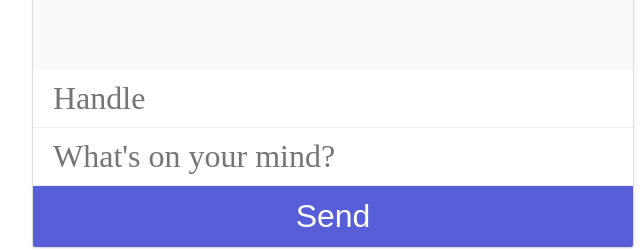
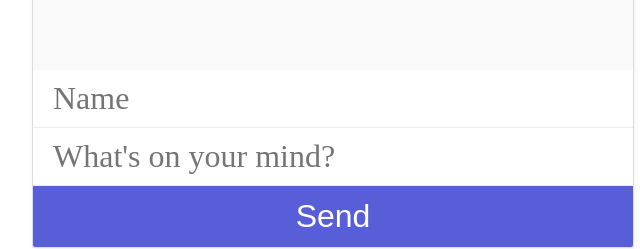
Before and after one commit to KurtLehnardt/websockets, a website: page public/index.html in a window 1280 px wide. Shown: the part 471-720 px from the top of the page, 307-947 px from the left. Drawn offline with nearby package versions, Linux system fonts and the light colour scheme; no server answers.

Commit message:
change handle to username

```diff
--- a/public/index.html
+++ b/public/index.html
@@ -15,7 +15,7 @@
                 <div id="output"></div>
                 <div id="feedback"></div>
             </div>
-            <input id="handle" type="text" placeholder="Handle" />
+            <input id="handle" type="text" placeholder="Name" />
             <input id="message" onkeydown="typing(true)" onkeyup="typing(false)" placeholder="What's on your mind?">
             <button id="send" onclick="chat()">Send</button>
         </div>
```
